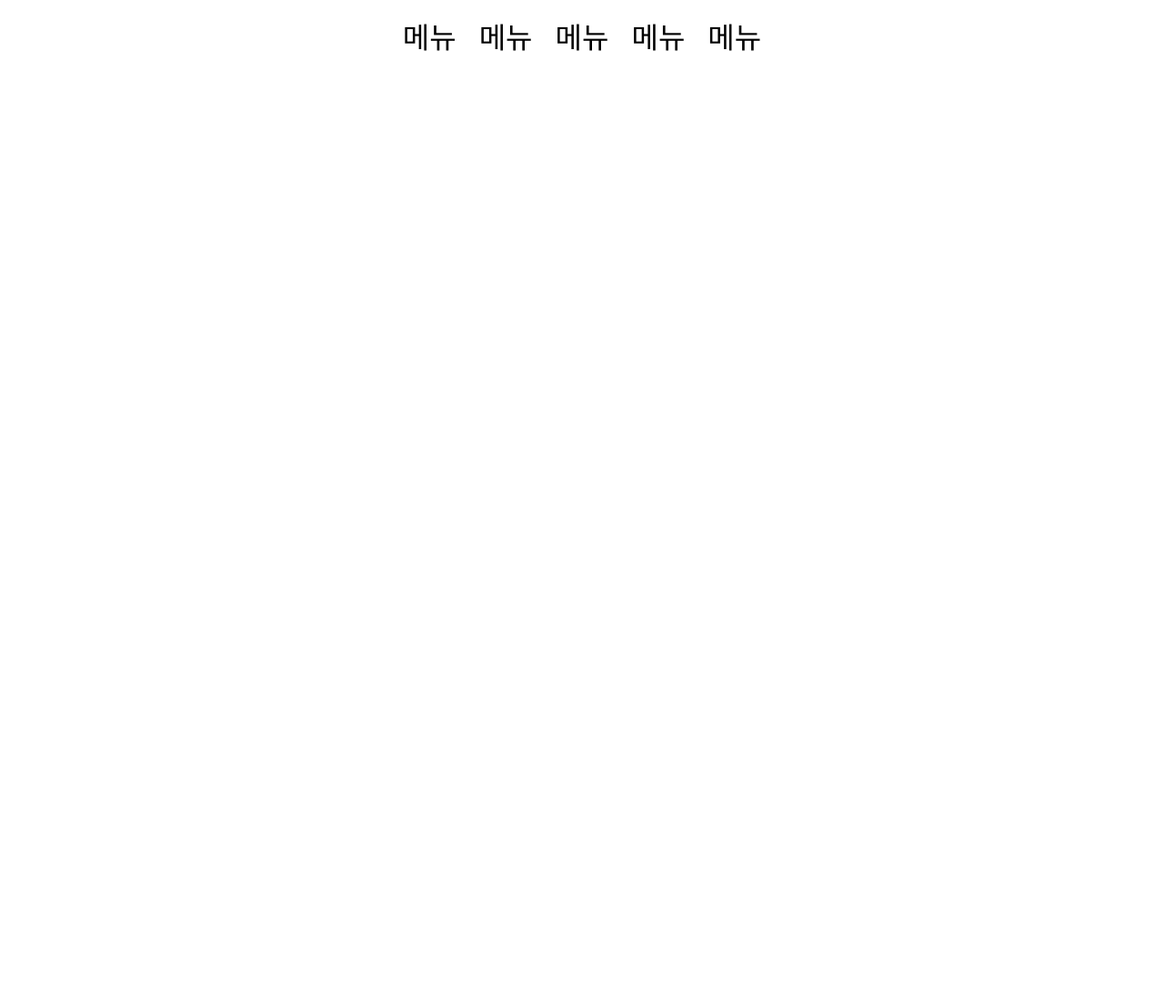
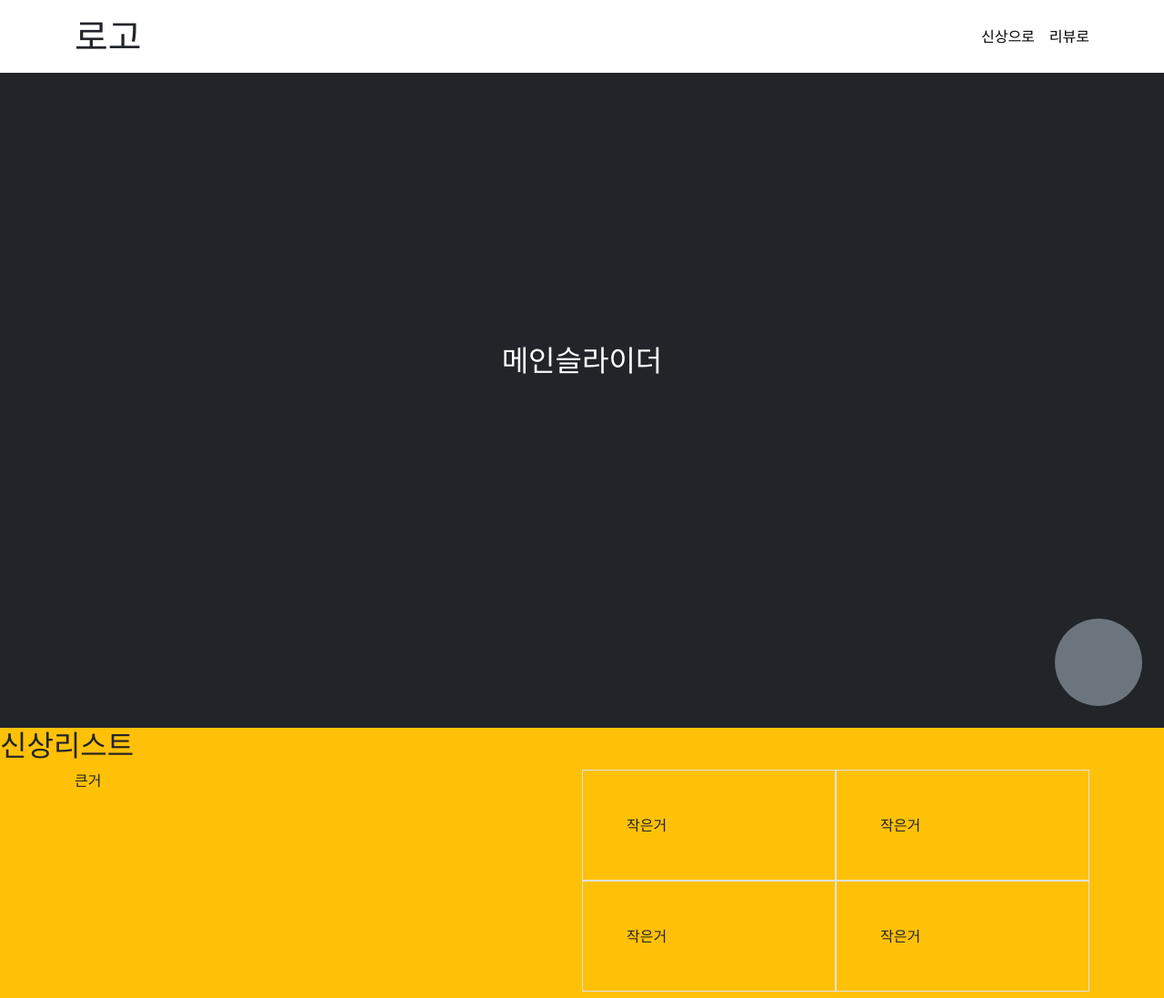
Before and after one commit to hyuna37/hyuna37_a, a plain HTML site: page index.html in a window 1280 px wide. Shown: the top 1097 px of the page at 91% size. Before the commit the page ends 800 px from the top, so only its background shows below. Drawn offline with nearby package versions, Linux system fonts and the light colour scheme; a web font is replaced by a local one.

Commit message:
Add files via upload

```diff
--- a/index.html
+++ b/index.html
@@ -1,18 +1,101 @@
 <!DOCTYPE html>
 <html lang="en">
 <head>
-  <meta charset="UTF-8">
-  <meta name="viewport" content="width=device-width, initial-scale=1.0">
-  <title>하드코딩제작하기</title>
-  <link rel="stylesheet" href="style.css">
+    <meta charset="UTF-8">
+    <meta name="viewport" content="width=device-width, initial-scale=1.0">
+    <title>Document</title>
+    <!-- seo -->
+    <meta name="description" content="" />
+    <meta property="og:locale" content="ko_KR" />
+    <meta property="og:site_name" content="" />
+    <meta property="og:url" content=""/>
+    <meta property="og:type" content="website" />
+    <meta property="og:title" content="" />
+    <meta property="og:description" content="" />
+    <meta property="og:image" content="" />
+
+    <!-- 파비콘 바로가기 -->
+    <link rel="shortcut icon" type="image/x-icon" href="" />
+    <link rel="apple-touch-icon" href="" />
+    <link rel="apple-touch-icon-precomposed" href="">
+    <meta name="msapplication-TileImage" content="" size="270x270" />
+
+    <!-- 텍스트 폰트 -->
+    <link rel="preconnect" href="https://fonts.googleapis.com">
+    <link rel="preconnect" href="https://fonts.gstatic.com" crossorigin>
+    <link href="https://fonts.googleapis.com/css2?family=Noto+Sans+KR:wght@100..900&display=swap" rel="stylesheet">
+    <link rel="stylesheet" href="./css/fonts.css">
+
+    <!-- font icon -->
+    <link rel="stylesheet" href="https://cdn.jsdelivr.net/npm/bootstrap-icons@1.11.3/font/bootstrap-icons.min.css">
+
+    <!-- 초기화 -->
+    <link href="https://cdn.jsdelivr.net/npm/reset-css@5.0.2/reset.min.css" rel="stylesheet">
+    <!-- 그리드 시스템 -->
+    <link href="https://cdn.jsdelivr.net/npm/bootstrap@5.3.3/dist/css/bootstrap.min.css" rel="stylesheet" integrity="sha384-QWTKZyjpPEjISv5WaRU9OFeRpok6YctnYmDr5pNlyT2bRjXh0JMhjY6hW+ALEwIH" crossorigin="anonymous">
+
+    <!-- 플러그인 -->
+    <link rel="stylesheet" href="https://cdn.jsdelivr.net/npm/swiper@11/swiper-bundle.min.css"/>
+    <script src="https://cdn.jsdelivr.net/npm/swiper@11/swiper-bundle.min.js"></script>
+
+    <link href="https://unpkg.com/aos@2.3.1/dist/aos.css" rel="stylesheet">
+    <script src="https://unpkg.com/aos@2.3.1/dist/aos.js"></script>
+
+    <!-- 커스터마이징 -->
+    <link rel="stylesheet" href="./css/common.css">
+    <link rel="stylesheet" href="./css/bby.css">
+    <!-- 팀원들의 스타일 -->
 </head>
 <body>
-  <ul class="gnb d-flex">
-    <li><a href="">메뉴</a></li>
-    <li><a href="">메뉴</a></li>
-    <li><a href="">메뉴</a></li>
-    <li><a href="">메뉴</a></li>
-    <li><a href="">메뉴</a></li>
-  </ul>
+    <!-- 팝업 -->
+    <!-- 피그마 컨텐츠 구성에 맞은 태그구조 -->
+    <div class="wrap">
+        <!-- header#hd>.container>h1+ul>li*2>a -->
+        <header id="hd" class="position-fixed bg-white start-0 end-0 ">
+
+                <div class="container d-flex justify-content-between align-items-center py-3">
+                        <h1 class="mb-0">로고</h1>
+                        <ul class="d-flex gap-3 p-0 mb-0">
+                                <li><a href="#mainNewContent" class="text-black text-decoration-none">신상으로</a></li>
+                                <li><a href="#mainReview"  class="text-black text-decoration-none">리뷰로</a></li>
+                        </ul>
+                </div>
+
+        </header>
+
+        <!-- div>h2 -->
+        <div class="section vh-100 bg-dark text-white d-flex justify-content-center align-items-center" id="main_Slide_bby">
+                <h2>메인슬라이더</h2>
+        </div>
+
+        <!-- div>h2+.container>.d-flex>.col-6>div^div>div*4 -->
+        <div class="section vh-100 bg-warning" id="mainNewContent">
+                <h2>신상리스트</h2>
+                <div class="container">
+                        <div class="d-flex">
+                                <div class="col-6">
+                                        <div>큰거</div>
+                                </div>
+                                <div class="col-6 d-flex flex-wrap">
+                                        <div class="border col-6 p-5">작은거</div>
+                                        <div class="border col-6 p-5">작은거</div>
+                                        <div class="border col-6 p-5">작은거</div>
+                                        <div class="border col-6 p-5">작은거</div>
+                                </div>
+                        </div>
+                </div>
+
+        </div>
+        <div class="section vh-100 bg-primary" id="mainReview">
+                <h2>리뷰리스트</h2>
+        </div>
+        <a href="#top" id="quickMenu" class="position-fixed end-0 bottom-0 bg-secondary p-5 rounded-circle me-4 mb-4">
+                 <span class="visually-hidden">퀵서비스</span>
+        </a>
+        <footer id="ft">
+                <p>사이트정보</p>
+        </footer>
+    </div>
+
 </body>
 </html>
```
